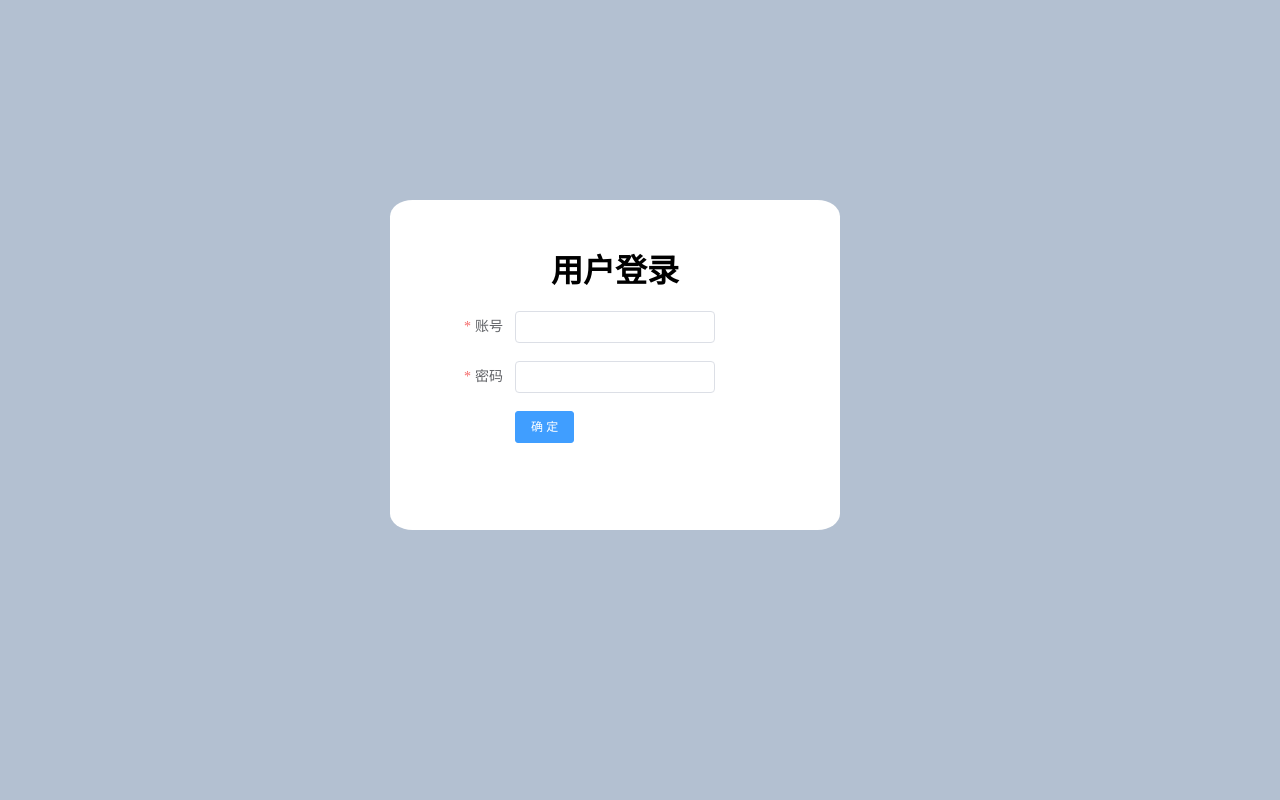
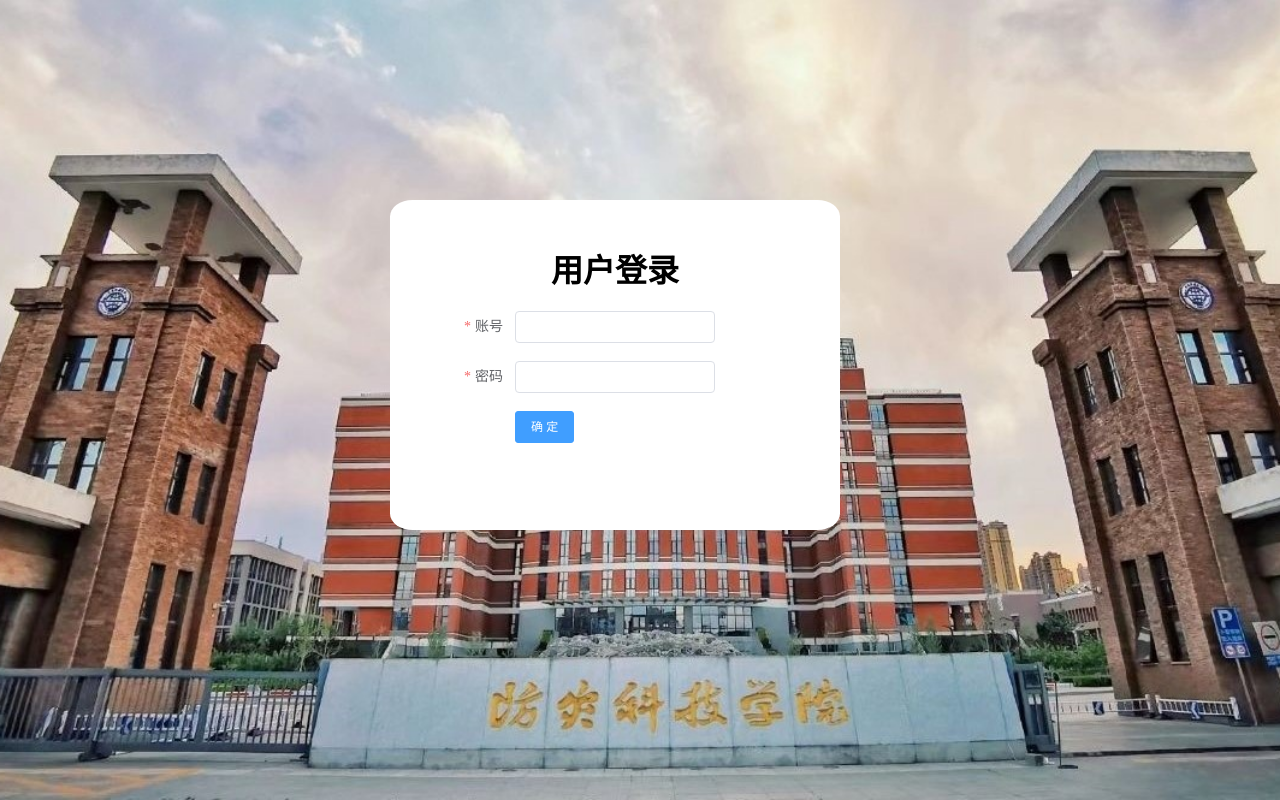
Before and after one commit to ZCK-team/JobFaceend, a Vue app: page / in a window 1280 px wide. Built offline with nearby package versions, Linux system fonts and the light colour scheme.

Commit message:
结构优化

```diff
--- a/src/components/Index.vue
+++ b/src/components/Index.vue
@@ -16,8 +16,8 @@
 </template>
 
 <script>
-    import Aside from "./Aside";
-    import Header from "./Header";
+    import Aside from "../layout/Aside";
+    import Header from "../layout/Header";
 
     export default {
         name: "Index",
--- a/src/router/index.js
+++ b/src/router/index.js
@@ -5,7 +5,7 @@
     {
         path:'/',
         name:'login',
-        component:()=>import('../components/Login')
+        component:()=>import('../view/Login')
     },
     {
         path:'/Index',
@@ -18,7 +18,7 @@
                 meta:{
                     title:'首页'
                 },
-                component:()=>import('../components/Home')
+                component:()=>import('../view/visualization/Home')
             },
 
         ]
--- a/src/components/Login.vue
+++ b/src/view/Login.vue
@@ -84,6 +84,9 @@
         width: 100%;
         height: 100%;
         background-color: #B3C0D1;
+        background-image:  url('../assets/fangzai.png') ;
+        background-size: cover;
+        background-position: center;
     }
     .loginDiv {
         position: absolute;
--- a/src/components/Home.vue
+++ b/src/view/visualization/Home.vue
@@ -1,10 +1,10 @@
 <template>
-    <div style="text-align: center;background-color: #f1f1f3;height: 100%;padding: 0px;margin: 0px;">
+    <div style="text-align: center;background-color: rgba(0,216,255,0.38);height: 100px; width: 100px; padding: 0px;margin: 0px;">
     </div>
 </template>
 
 <script>
-import {getAll} from "@/api/user";
+
 
 export default {
     name: "Home",
@@ -14,13 +14,7 @@
         }
     },
   mounted() {
-/*    getList().then(res => {
-        console.log("123",res.data)
-    })*/
 
-    getAll().then(res => {
-        console.log("456",res)
-    })
   },
   methods: {}
 
```
Also changed, not shown: src/layout/Aside.vue (renamed from src/components/Aside.vue), src/layout/Header.vue (renamed from src/components/Header.vue).
